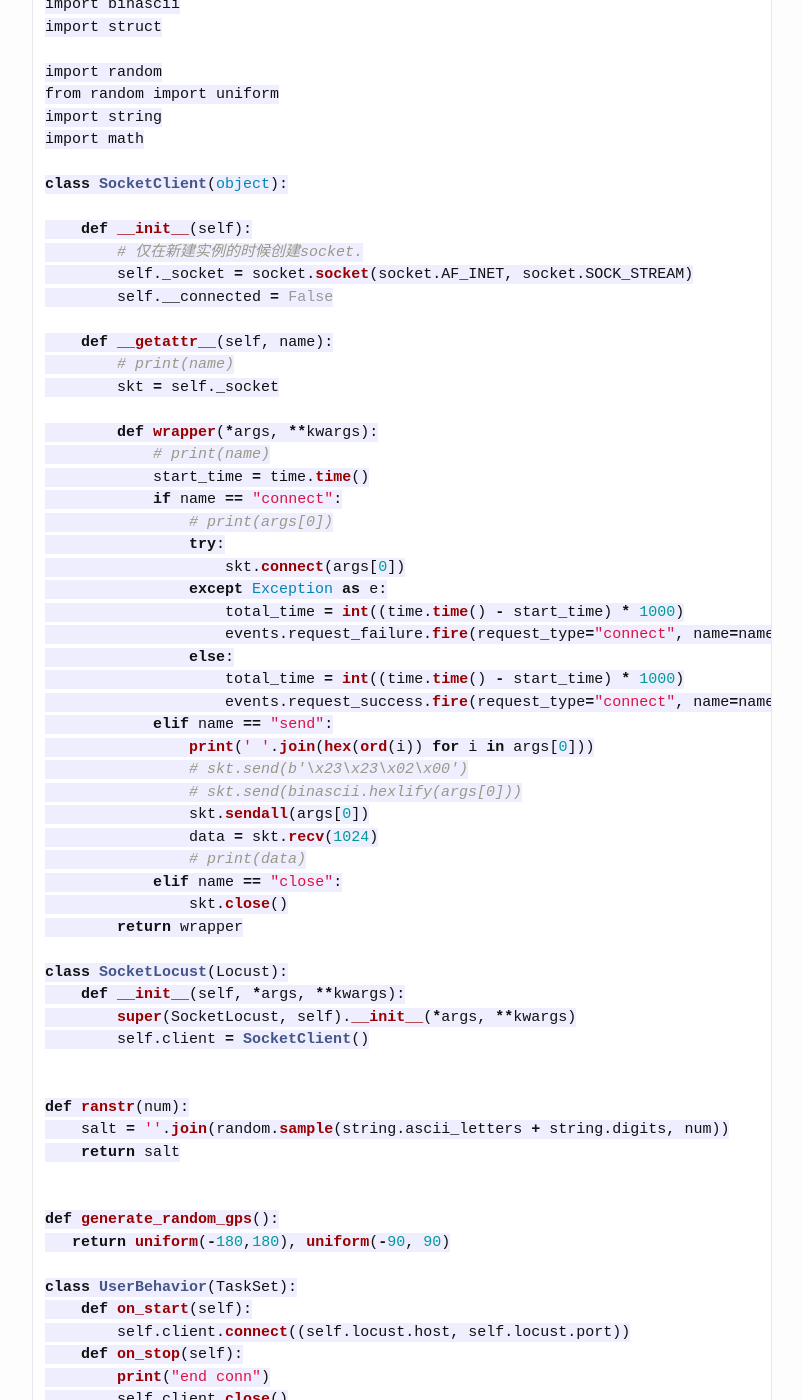
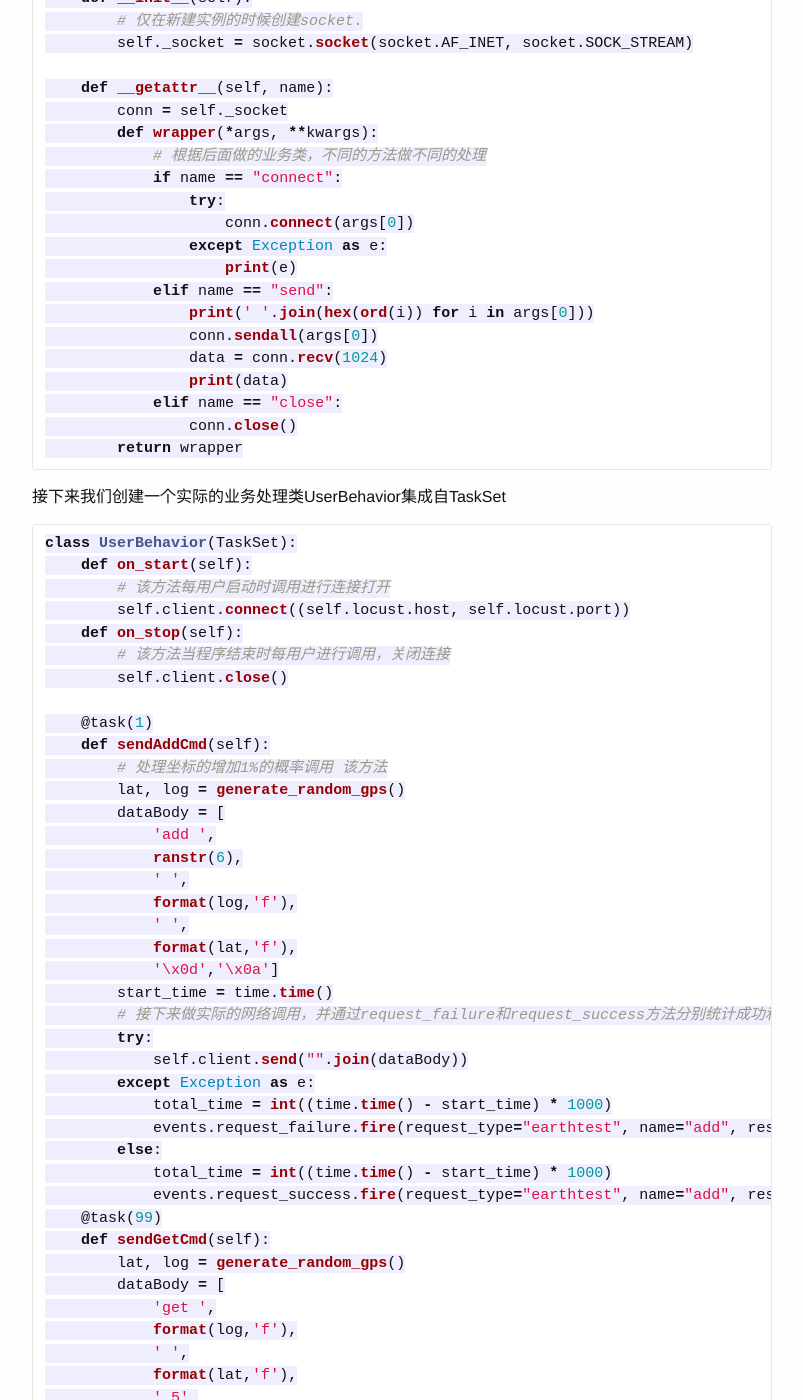
Before and after one commit to guohai163/guohai163.github.io, a Jekyll site: the page built from _posts/2019-12-12-locust-persistent-connection.md, in a window 1280 px wide and 1400 px high, scrolled down 2252 px. Shown: the whole window, without its empty margins (238-1041 px from the left). Built offline with Jekyll 4.4.1, drawn with Linux system fonts in a browser that asks for light colours; some of the changed text lies outside the part shown.

Commit message:
完善了下

```diff
--- a/_posts/2019-12-12-locust-persistent-connection.md
+++ b/_posts/2019-12-12-locust-persistent-connection.md
@@ -78,77 +78,47 @@ locust -f locst_test1.py --slave --master-host=192.168.110.19
 
 简单的安装和QG我们都看过了，现在我们开始实战tcp长连接方式。因内部通信协议保密我们使用之前我开源的一个[《超快地球物理坐标计算服务器》](https://github.com/guohai163/earth-server)来进行演示。首先我们使用docker来启动服务器 ``docker run --rm -t -p 40000:40000 gcontainer/earth-server earth_server -c``
 
+
+我们首先创建一个Socket连接的基础类，主要负责socket连接的建立、收发消息、关闭
 ~~~ python
-#coding: utf-8
-import time
-from gevent import socket
-from locust import TaskSet, task, between, Locust, events
-import binascii
-import struct
-
-import random
-from random import uniform
-import string
-import math
-
 class SocketClient(object):
 
     def __init__(self):
         # 仅在新建实例的时候创建socket.
         self._socket = socket.socket(socket.AF_INET, socket.SOCK_STREAM)
-        self.__connected = False
 
     def __getattr__(self, name):
-        # print(name)
-        skt = self._socket
-
+        conn = self._socket
         def wrapper(*args, **kwargs):
-            # print(name)
-            start_time = time.time()
+            # 根据后面做的业务类，不同的方法做不同的处理
             if name == "connect":
-                # print(args[0])
                 try:
-                    skt.connect(args[0])
+                    conn.connect(args[0])
                 except Exception as e:
-                    total_time = int((time.time() - start_time) * 1000)
-                    events.request_failure.fire(request_type="connect", name=name, response_time=total_time, response_length=0, exception=e)
-                else:
-                    total_time = int((time.time() - start_time) * 1000)
-                    events.request_success.fire(request_type="connect", name=name, response_time=total_time, response_length=0)
+                    print(e)
             elif name == "send":
                 print(' '.join(hex(ord(i)) for i in args[0]))
-                # skt.send(b'\x23\x23\x02\x00')
-                # skt.send(binascii.hexlify(args[0]))
-                skt.sendall(args[0])
-                data = skt.recv(1024)
-                # print(data)
+                conn.sendall(args[0])
+                data = conn.recv(1024)
+                print(data)
             elif name == "close":
-                skt.close()
+                conn.close()
         return wrapper
+~~~
 
-class SocketLocust(Locust):
-    def __init__(self, *args, **kwargs):
-        super(SocketLocust, self).__init__(*args, **kwargs)
-        self.client = SocketClient()
-
-
-def ranstr(num):
-    salt = ''.join(random.sample(string.ascii_letters + string.digits, num))
-    return salt
-
-
-def generate_random_gps():
-   return uniform(-180,180), uniform(-90, 90)
-
+接下来我们创建一个实际的业务处理类UserBehavior集成自TaskSet
+~~~ python
 class UserBehavior(TaskSet):
     def on_start(self):
+        # 该方法每用户启动时调用进行连接打开
         self.client.connect((self.locust.host, self.locust.port))
     def on_stop(self):
-        print("end conn")
+        # 该方法当程序结束时每用户进行调用，关闭连接
         self.client.close()
 
     @task(1)
     def sendAddCmd(self):
+        # 处理坐标的增加1%的概率调用 该方法
         lat, log = generate_random_gps()
         dataBody = [
             'add ',
@@ -159,6 +129,7 @@ class UserBehavior(TaskSet):
             format(lat,'f'),
             '\x0d','\x0a']
         start_time = time.time()
+        # 接下来做实际的网络调用，并通过request_failure和request_success方法分别统计成功和失败的次数以及所消耗的时间
         try:
             self.client.send("".join(dataBody))
         except Exception as e:
@@ -167,9 +138,8 @@ class UserBehavior(TaskSet):
         else:
             total_time = int((time.time() - start_time) * 1000)
             events.request_success.fire(request_type="earthtest", name="add", response_time=total_time, response_length=0)
-    @task(900)
+    @task(99)
     def sendGetCmd(self):
-
         lat, log = generate_random_gps()
         dataBody = [
             'get ',
@@ -187,15 +157,19 @@ class UserBehavior(TaskSet):
         else:
             total_time = int((time.time() - start_time) * 1000)
             events.request_success.fire(request_type="earthtest", name="get", response_time=total_time, response_length=0)
+~~~
 
+最终实现我们的启动类，一个完整的调用过程结束
 
-
+~~~ python
 class SocketUser(SocketLocust):
     # 目标地址
     host = "127.0.0.1"
     # 目标端口
-    port = 40000
+    port = 32102
     task_set = UserBehavior
     wait_time = between(0.1, 1)
+~~~
 
-~~~
+
+![simulation 200 user](http://blog.guohai.org/doc-pic/2019-12/Locust-1.png)
```
Also changed, not shown: doc-pic/2019-12/Locust-1.png (added).
